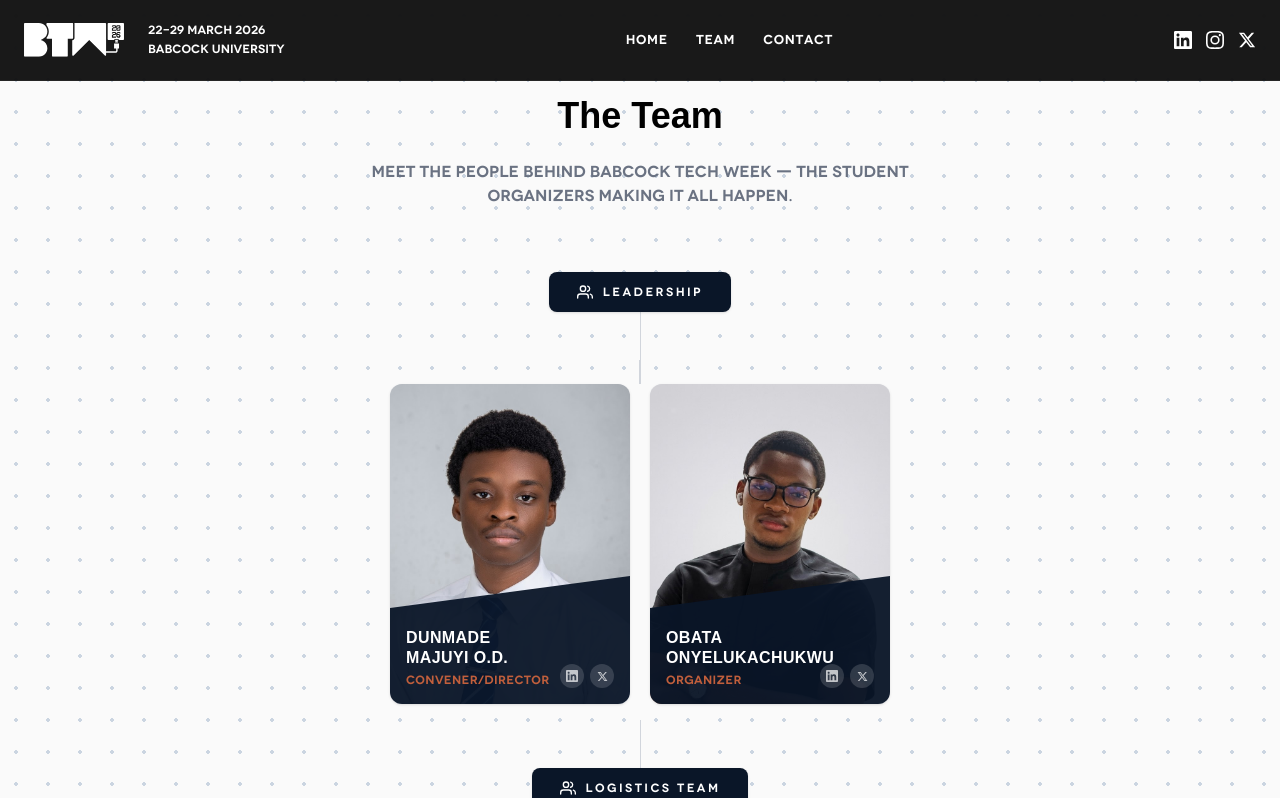
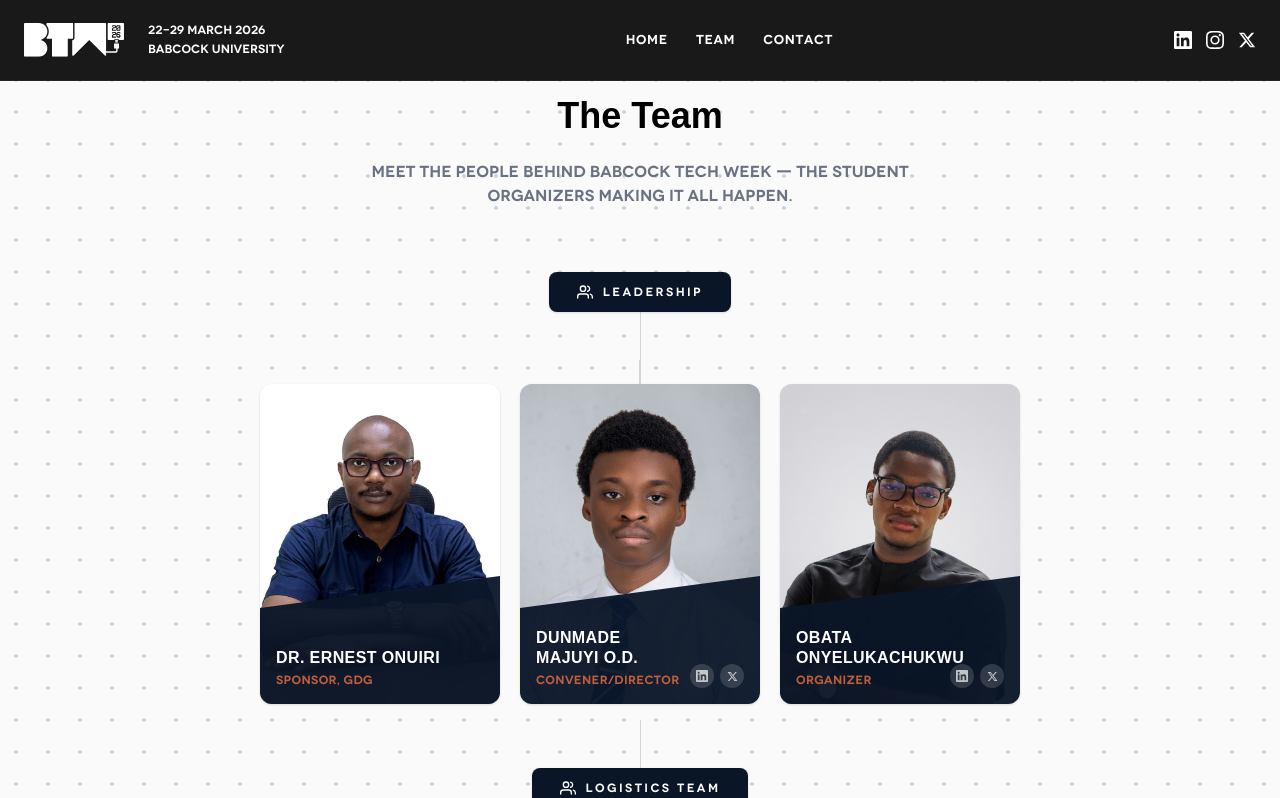
Before and after one commit to victoribironke/babcock-tech-week, a Next.js app: page /team in a window 1280 px wide. Shown: the top 798 px of the page. Built offline with nearby package versions, Linux system fonts and the light colour scheme; a web font is replaced by a local one.

Commit message:
Added in Dr Ernest to Team Section

```diff
--- a/app/components/TeamOrganogram.tsx
+++ b/app/components/TeamOrganogram.tsx
@@ -24,6 +24,12 @@ type Team = {
 };
 
 const LEADERSHIP: Person[] = [
+  {
+    initials: "EO",
+    name: "Dr. Ernest Onuiri",
+    role: "Sponsor, GDG",
+    image: "/images/Team-Photos/Dr-Onuiri-Ernest.jpeg",
+  },
   {
     initials: "DM",
     name: "Dunmade Majuyi O.D.",
@@ -858,7 +864,7 @@ export default function TeamOrganogram() {
           <ConnectorLine isVisible={isVisible} delay={280} />
           <BranchConnector isVisible={isVisible} delay={360} />
 
-          <div className="grid grid-cols-2 gap-3 md:gap-5 w-full max-w-[500px]">
+          <div className="grid grid-cols-2 md:grid-cols-3 gap-3 md:gap-5 w-full max-w-[760px]">
             {LEADERSHIP.map((person, i) => (
               <PersonCard
                 key={person.name + person.role}
```
